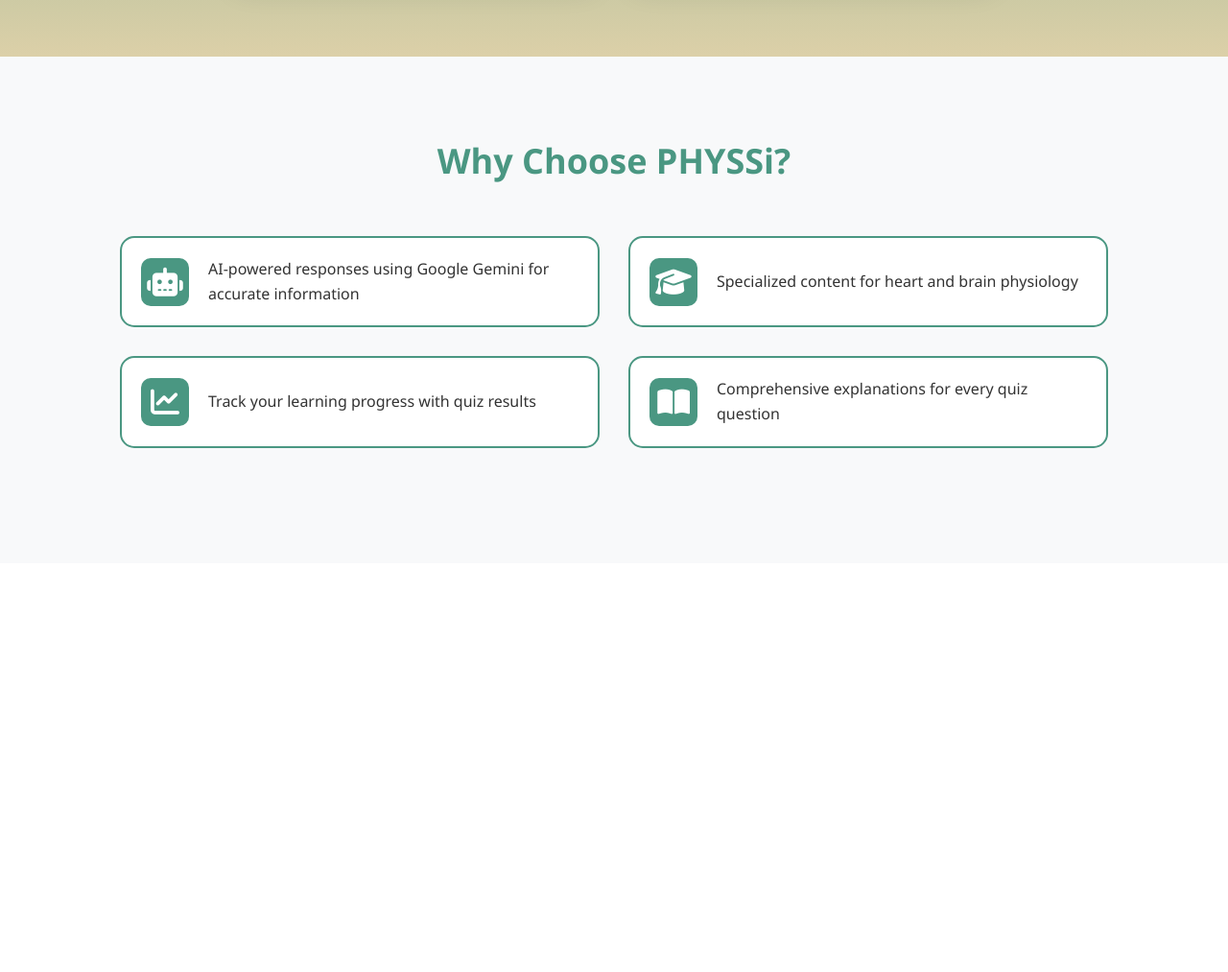
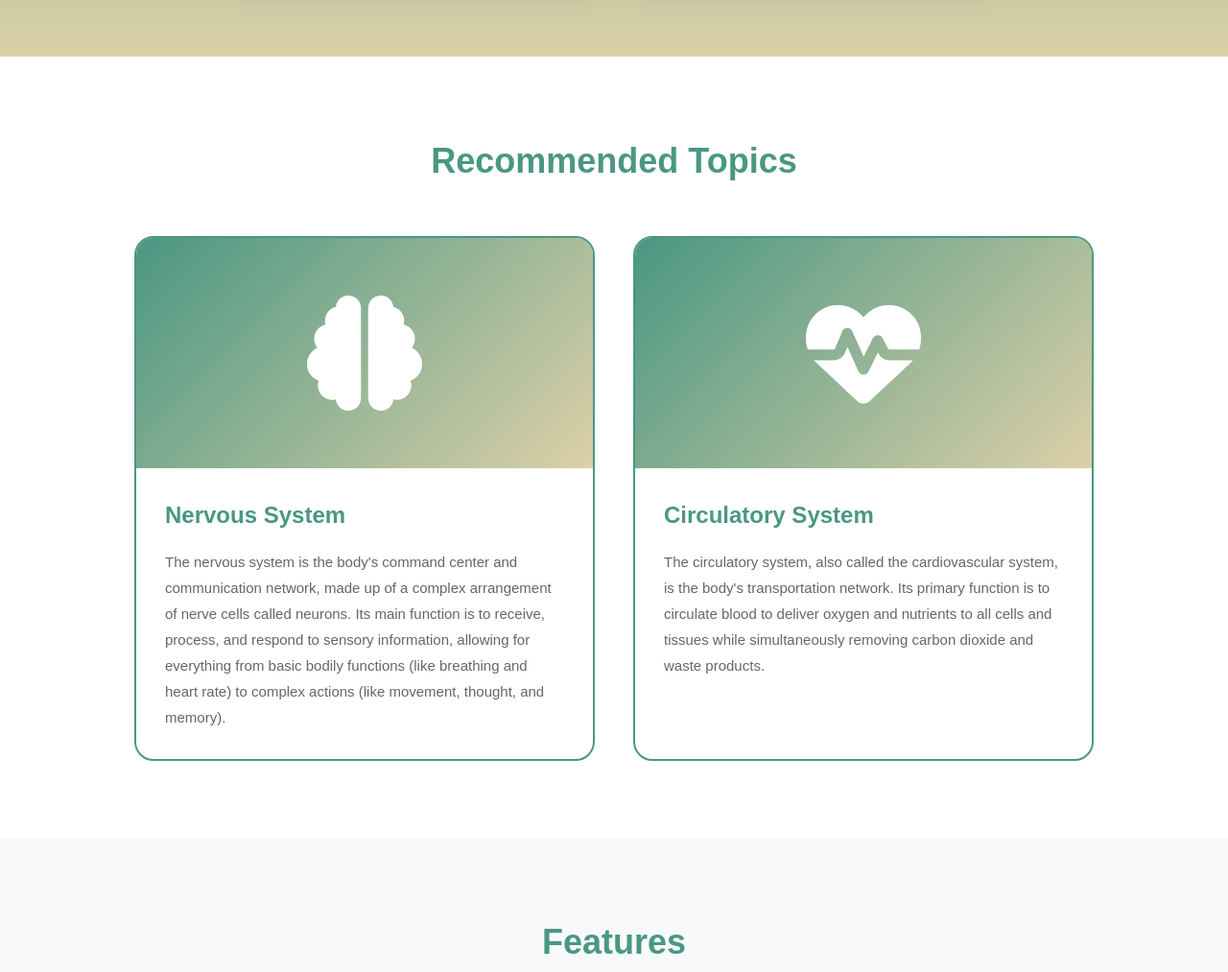
Before and after one commit to Nattapon-663040649-4/WAD25-04-chatbot-physiology, a plain HTML site: page client/welcome.html in a window 1280 px wide. Shown: the part 1200-2213 px from the top of the page at 96% size. Before the commit the page ends 1787 px from the top, so only its background shows below. Drawn offline with Linux system fonts and the light colour scheme.

Commit message:
Add_Home

```diff
--- a/client/static/styles/welcome.css
+++ b/client/static/styles/welcome.css
@@ -11,7 +11,7 @@
 }
 
 body {
-    font-family: 'Segoe UI', Tahoma, Geneva, Verdana, sans-serif;
+    font-family: sans-serif;
     line-height: 1.6;
     color: #333;
 }
@@ -301,6 +301,99 @@
     background: #f8f9fa;
 }
 
+/* ==================== Recommended Topics Section ==================== */
+.topics-section {
+    padding: 80px 0;
+    background: white;
+}
+
+.topics-container {
+    max-width: 1200px;
+    margin: 0 auto;
+    padding: 0 20px;
+    text-align: center;
+}
+
+.topics-section h2 {
+    font-size: 36px;
+    color: var(--primary-color);
+    margin-bottom: 50px;
+    font-weight: bold;
+}
+
+.topics-grid {
+    display: grid;
+    grid-template-columns: repeat(auto-fit, minmax(450px, 1fr));
+    gap: 40px;
+    max-width: 1000px;
+    margin: 0 auto;
+}
+
+.topic-card {
+    background: white;
+    border: 2px solid var(--primary-color);
+    border-radius: 20px;
+    overflow: hidden;
+    transition: all 0.3s ease;
+    cursor: pointer;
+}
+
+.topic-card:hover {
+    transform: translateY(-10px);
+    box-shadow: 0 15px 40px rgba(74, 151, 130, 0.2);
+}
+
+.topic-image-wrap {
+    background: linear-gradient(135deg, var(--primary-color), var(--secondary-color));
+    padding: 60px;
+    display: flex;
+    align-items: center;
+    justify-content: center;
+    min-height: 200px;
+}
+
+.topic-icon {
+    font-size: 120px;
+    color: white;
+    transition: transform 0.3s ease;
+}
+
+.topic-card:hover .topic-icon {
+    transform: scale(1.1);
+}
+
+.topic-svg {
+    display: none;
+}
+
+.topic-svg .st0 {
+    fill: white;
+}
+
+.topic-content {
+    padding: 30px;
+    text-align: left;
+}
+
+.topic-content h3 {
+    font-size: 24px;
+    color: var(--primary-color);
+    margin-bottom: 15px;
+    font-weight: bold;
+}
+
+.topic-content p {
+    color: #666;
+    line-height: 1.8;
+    font-size: 15px;
+}
+
+/* Features Section */
+.features-section {
+    padding: 80px 0;
+    background: #f8f9fa;
+}
+
 .features-container {
     max-width: 1200px;
     margin: 0 auto;
@@ -506,6 +599,37 @@
         grid-template-columns: 1fr;
     }
 
+    .topics-grid {
+        grid-template-columns: 1fr;
+        gap: 30px;
+    }
+
+    .topic-image-wrap {
+        padding: 40px;
+        min-height: 150px;
+    }
+
+    .topic-icon {
+        font-size: 80px;
+    }
+
+    .topic-svg {
+        width: 100px;
+        height: 100px;
+    }
+
+    .topic-content {
+        padding: 20px;
+    }
+
+    .topic-content h3 {
+        font-size: 20px;
+    }
+
+    .topic-content p {
+        font-size: 14px;
+    }
+
     .features-grid {
         grid-template-columns: 1fr;
     }
--- a/client/welcome.html
+++ b/client/welcome.html
@@ -184,38 +184,76 @@
         </div>
     </div>
 
+    <!-- Recommended Topics Section -->
+    <div class="topics-section">
+        <div class="topics-container">
+            <h2>Recommended Topics</h2>
+            <div class="topics-grid">
+                <!-- Brain Topic -->
+                <div class="topic-card">
+                    <div class="topic-image-wrap">
+                        <i class="fa-solid fa-brain topic-icon"></i>
+                    </div>
+                    <div class="topic-content">
+                        <h3>Nervous System</h3>
+                        <p>The nervous system is the body's command center and communication network, made up of a complex arrangement of nerve cells called neurons. Its main function is to receive, process, and respond to sensory information, allowing for everything from basic bodily functions (like breathing and heart rate) to complex actions (like movement, thought, and memory).</p>
+                    </div>
+                </div>
+
+                <!-- Heart Topic -->
+                <div class="topic-card">
+                    <div class="topic-image-wrap">
+                        <i class="fa-solid fa-heart-pulse topic-icon"></i>
+                    </div>
+                    <div class="topic-content">
+                        <h3>Circulatory System</h3>
+                        <p>The circulatory system, also called the cardiovascular system, is the body's transportation network. Its primary function is to circulate blood to deliver oxygen and nutrients to all cells and tissues while simultaneously removing carbon dioxide and waste products.</p>
+                    </div>
+                </div>
+            </div>
+        </div>
+    </div>
+
+
     <!-- Features Section -->
     <div class="features-section" id="features">
         <div class="features-container">
-            <h2>Why Choose PHYSSi?</h2>
+            <h2>Features</h2>
             <div class="features-grid">
-                <div class="feature-card">
-                    <div class="feature-icon">
-                        <i class="fa-solid fa-robot"></i>
-                    </div>
-                    <p>AI-powered responses using Google Gemini for accurate information</p>
-                </div>
-                <div class="feature-card">
-                    <div class="feature-icon">
-                        <i class="fa-solid fa-graduation-cap"></i>
-                    </div>
-                    <p>Specialized content for heart and brain physiology</p>
-                </div>
-                <div class="feature-card">
-                    <div class="feature-icon">
-                        <i class="fa-solid fa-chart-line"></i>
-                    </div>
-                    <p>Track your learning progress with quiz results</p>
-                </div>
                 <div class="feature-card">
                     <div class="feature-icon">
                         <i class="fa-solid fa-book-open"></i>
                     </div>
-                    <p>Comprehensive explanations for every quiz question</p>
+                    <p>Easy to learning with AI chat bot</p>
+                </div>
+                <div class="feature-card">
+                    <div class="feature-icon">
+                        <i class="fa-solid fa-cubes"></i>
+                    </div>
+                    <p>Choose your topic for generate your quiz</p>
+                </div>
+                <div class="feature-card">
+                    <div class="feature-icon">
+                        <i class="fa-solid fa-dice"></i>
+                    </div>
+                    <p>High-Quality answer showing context step-by-step</p>
+                </div>
+                <div class="feature-card">
+                    <div class="feature-icon">
+                        <i class="fa-solid fa-scissors"></i>
+                    </div>
+                    <p>A lot of customization, you can control quiz generate, custom AI Chatbot</p>
+                </div>
+                <div class="feature-card">
+                    <div class="feature-icon">
+                        <i class="fa-solid fa-trophy"></i>
+                    </div>
+                    <p>Challenge your experience before learning it with exam testing generate by AI</p>
                 </div>
             </div>
         </div>
     </div>
+
 
     <!-- Quiz Modal -->
     <div class="quiz-modal" id="quizModal">
```
